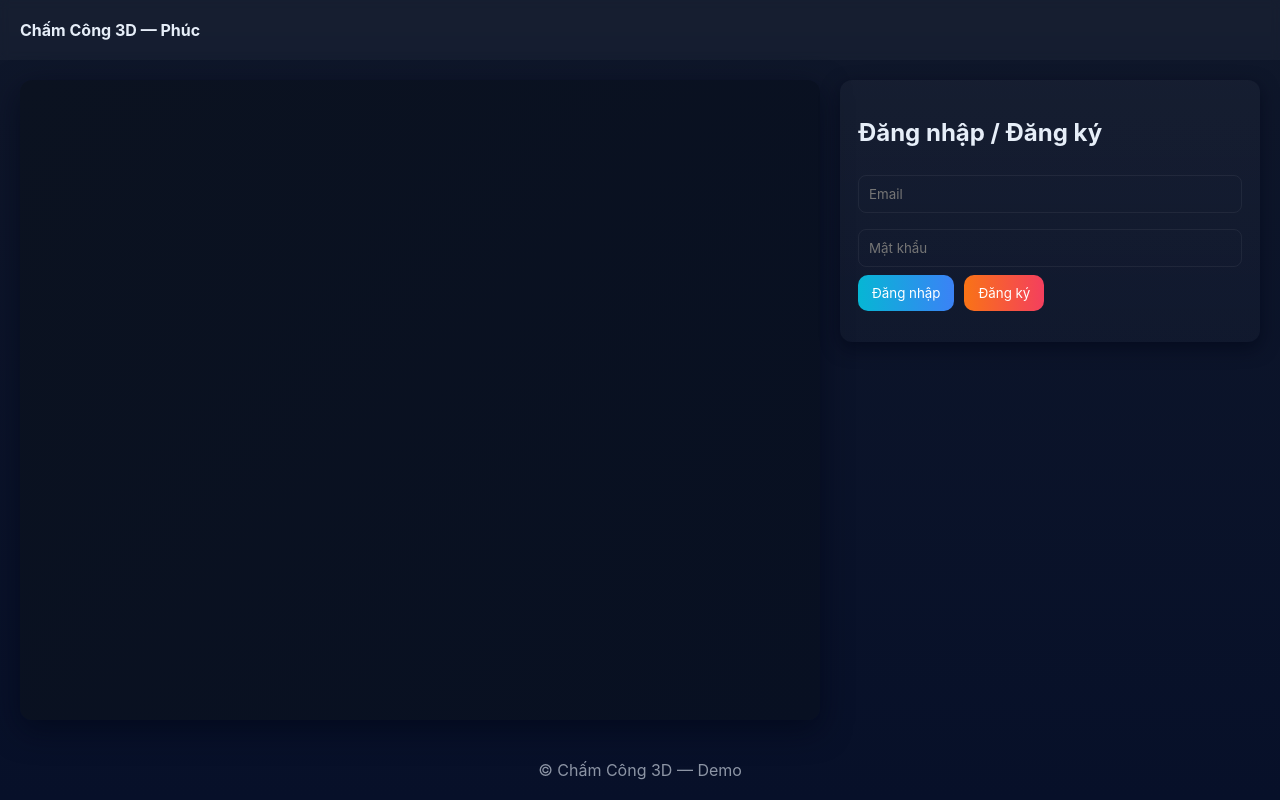
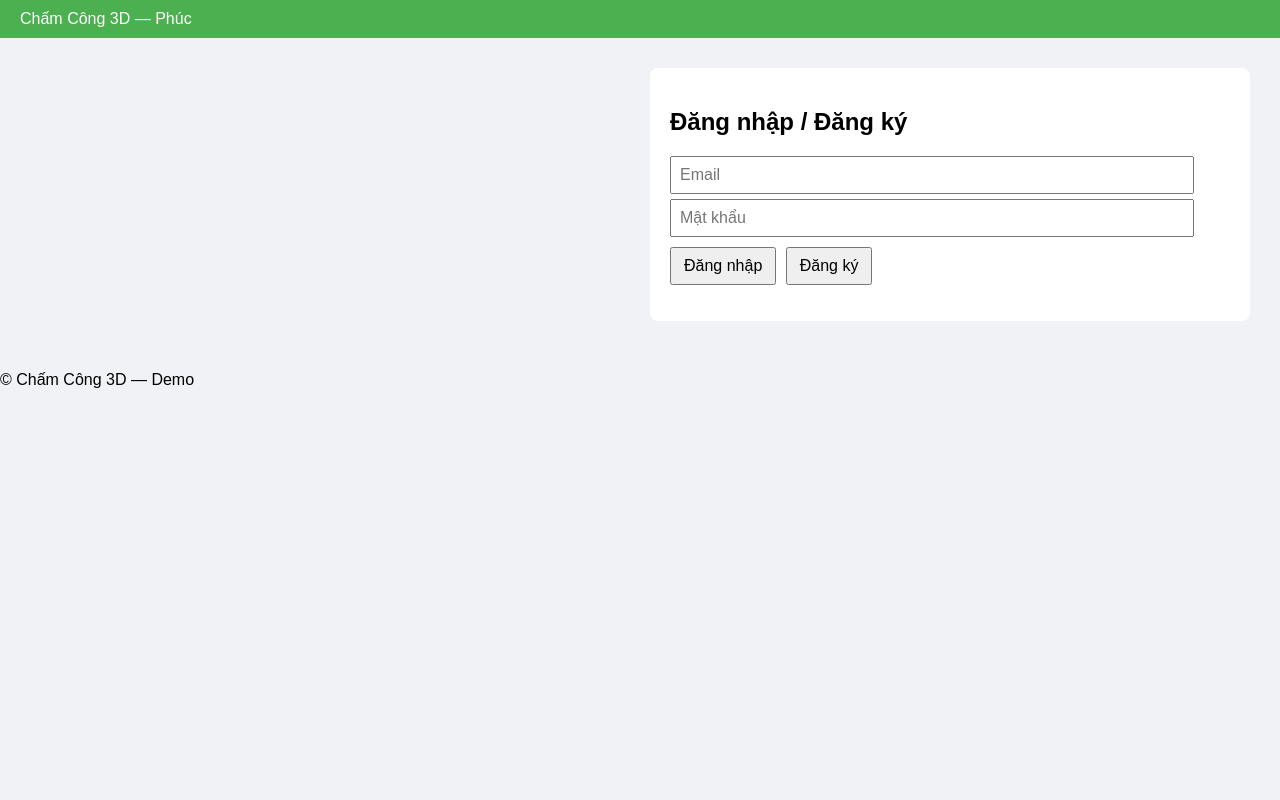
Before and after one commit to hp-labs/jobs, a plain HTML site: page index.html in a window 1280 px wide. Drawn offline with nearby package versions, Linux system fonts and the light colour scheme; no server answers.

Commit message:
Refactor CSS for improved layout and design
Updated styles for body, topbar, container, and card elements.

```diff
--- a/style.css
+++ b/style.css
@@ -1,23 +1,50 @@
-/* style.css - tối giản nhưng đẹp */
-*{box-sizing:border-box;font-family:Inter,system-ui,Arial,Helvetica,sans-serif}
-body,html{height:100%;margin:0;background:linear-gradient(180deg,#0f172a,#071029);color:#e6eef8}
-.topbar{height:60px;display:flex;align-items:center;justify-content:space-between;padding:0 20px;background:rgba(255,255,255,0.03);backdrop-filter:blur(4px)}
-.brand{font-weight:700}
-.container{display:flex;height:calc(100% - 120px);gap:20px;padding:20px}
-.left{flex:1;border-radius:12px;overflow:hidden;box-shadow:0 10px 30px rgba(2,6,23,0.6);background:linear-gradient(135deg,#0b1220,#081022)}
-.right{width:420px;display:flex;flex-direction:column;gap:16px}
-.card{background:linear-gradient(180deg,rgba(255,255,255,0.03),rgba(255,255,255,0.02));padding:18px;border-radius:12px;box-shadow:0 6px 18px rgba(2,6,23,0.6)}
-input{width:100%;padding:10px;border-radius:8px;border:1px solid rgba(255,255,255,0.06);background:transparent;color:#e6eef8;margin:8px 0}
-.btn{padding:10px 14px;border-radius:10px;border:0;background:linear-gradient(90deg,#06b6d4,#3b82f6);color:white;cursor:pointer}
-.btn.alt{background:linear-gradient(90deg,#f97316,#f43f5e)}
-.btn.big{padding:14px 18px;font-size:16px}
-.row{display:flex;gap:10px}
-.muted{color:rgba(230,238,248,0.6);font-size:13px}
-.hidden{display:none}
-.time-now{font-size:24px;padding:10px 0}
-.history{max-height:260px;overflow:auto;margin-top:8px}
-.history .item{padding:8px;border-radius:8px;background:rgba(255,255,255,0.02);margin-bottom:8px}
-#three-container{width:100%;height:100%}
+body {
+  margin: 0;
+  font-family: Arial, sans-serif;
+  background-color: #f0f2f5;
+}
 
-/* footer */
-.footer{height:60px;display:flex;align-items:center;justify-content:center;color:rgba(230,238,248,0.6)}
+.topbar {
+  background-color: #4CAF50;
+  color: white;
+  padding: 10px 20px;
+  display: flex;
+  justify-content: space-between;
+  align-items: center;
+}
+
+.container {
+  display: flex;
+  padding: 20px;
+}
+
+.left, .right {
+  flex: 1;
+  margin: 10px;
+}
+
+.card {
+  background-color: white;
+  padding: 20px;
+  border-radius: 8px;
+  margin-bottom: 20px;
+}
+
+input {
+  display: block;
+  width: 90%;
+  margin: 5px 0;
+  padding: 8px;
+  font-size: 16px;
+}
+
+button {
+  margin: 5px 5px 0 0;
+  padding: 8px 12px;
+  font-size: 16px;
+  cursor: pointer;
+}
+
+.hidden {
+  display: none;
+}
```
